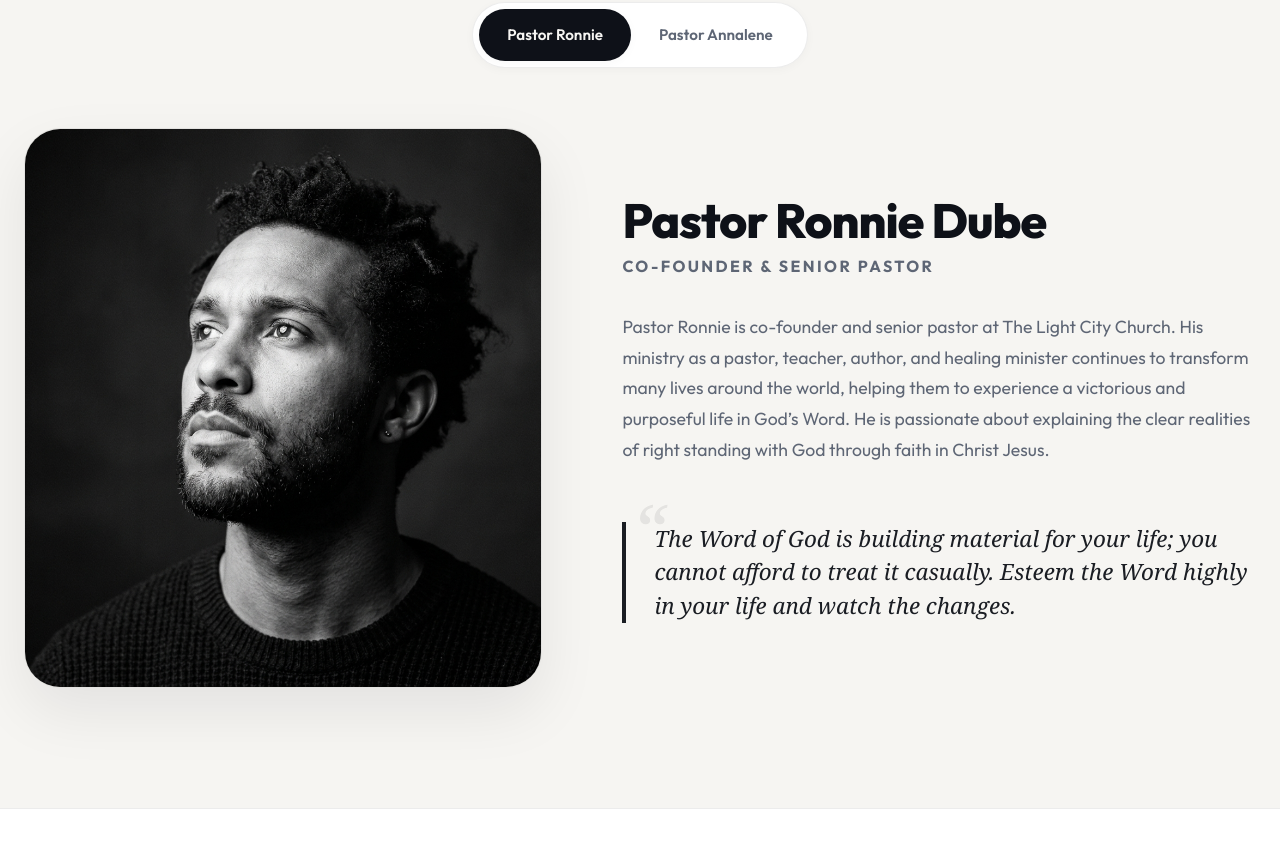
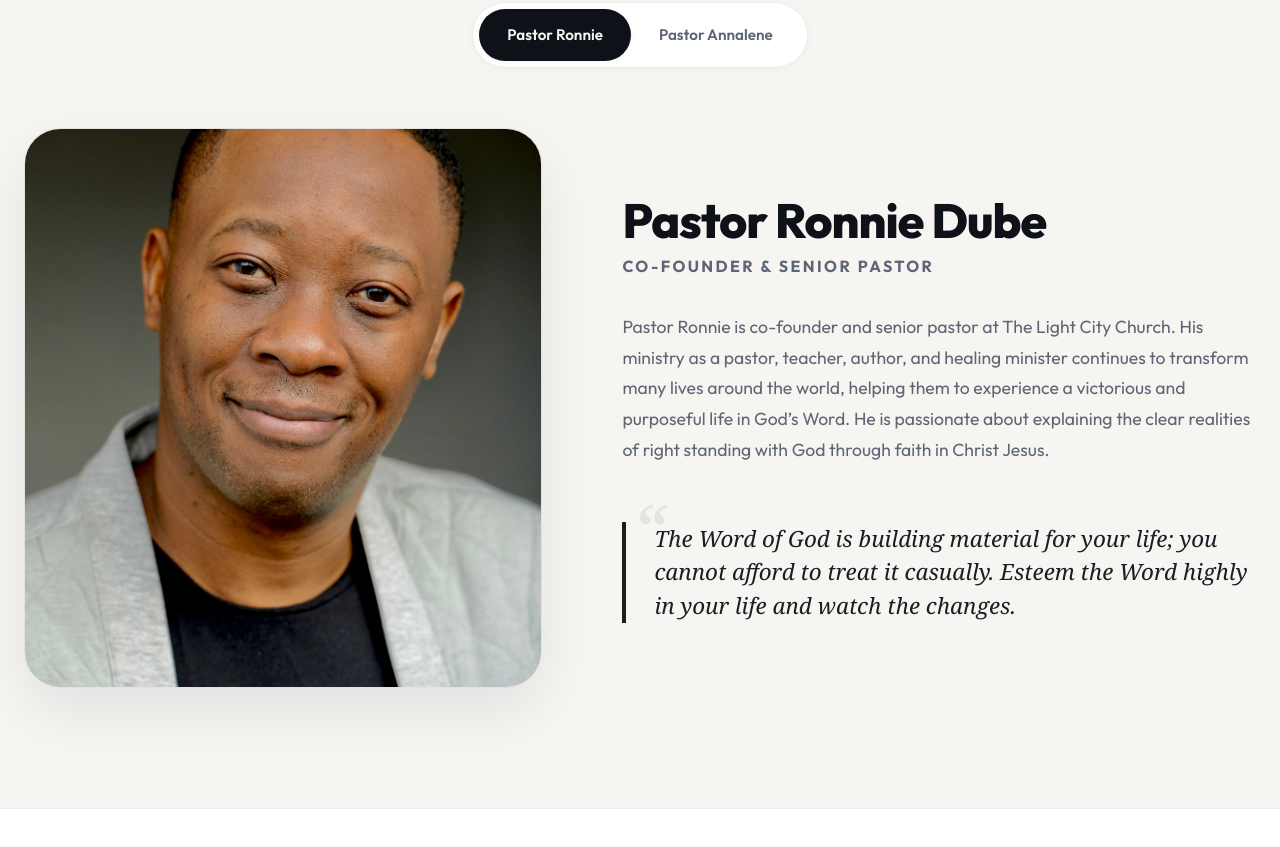
Before and after one commit to jithu7034-Varghese/The-Light-city-church, a Next.js app: page /about in a window 1280 px wide. Shown: the part 2680-3527 px from the top of the page. Built offline with nearby package versions, Linux system fonts and the light colour scheme.

Commit message:
feat: update Pastor Ronnie Dube profile photos with pastorronny.jpeg

```diff
--- a/src/app/about/page.tsx
+++ b/src/app/about/page.tsx
@@ -163,7 +163,7 @@ export default function AboutUsPage() {
     ronnie: {
       name: "Pastor Ronnie Dube",
       role: "Co-Founder & Senior Pastor",
-      image: "/avatar_ryan.png",
+      image: "/pastorronny.jpeg",
       bio: "Pastor Ronnie is co-founder and senior pastor at The Light City Church. His ministry as a pastor, teacher, author, and healing minister continues to transform many lives around the world, helping them to experience a victorious and purposeful life in God’s Word. He is passionate about explaining the clear realities of right standing with God through faith in Christ Jesus.",
       quote: "The Word of God is building material for your life; you cannot afford to treat it casually. Esteem the Word highly in your life and watch the changes."
     },
--- a/src/app/blog/[slug]/page.tsx
+++ b/src/app/blog/[slug]/page.tsx
@@ -153,7 +153,7 @@ export default function BlogDetailPage({ params }: PageProps) {
             <div className={blogStyles.authorMeta}>
               <div className={styles.authorAvatarWrapper} style={{ width: "36px", height: "36px" }}>
                 <Image
-                  src="https://images.unsplash.com/photo-1507003211169-0a1dd7228f2d?q=80&w=200&auto=format&fit=crop"
+                  src="/pastorronny.jpeg"
                   alt="Pastor Ronnie Dube"
                   width={36}
                   height={36}
--- a/src/app/page.tsx
+++ b/src/app/page.tsx
@@ -497,7 +497,7 @@ export default function Home() {
                 </p>
                 <div className={styles.avatarWrapper}>
                   <Image
-                    src="/avatar_ryan.png"
+                    src="/pastorronny.jpeg"
                     alt="Pastor Ronnie Dube"
                     width={52}
                     height={52}
```
Also changed, not shown: public/pastorronny.jpeg (added).
